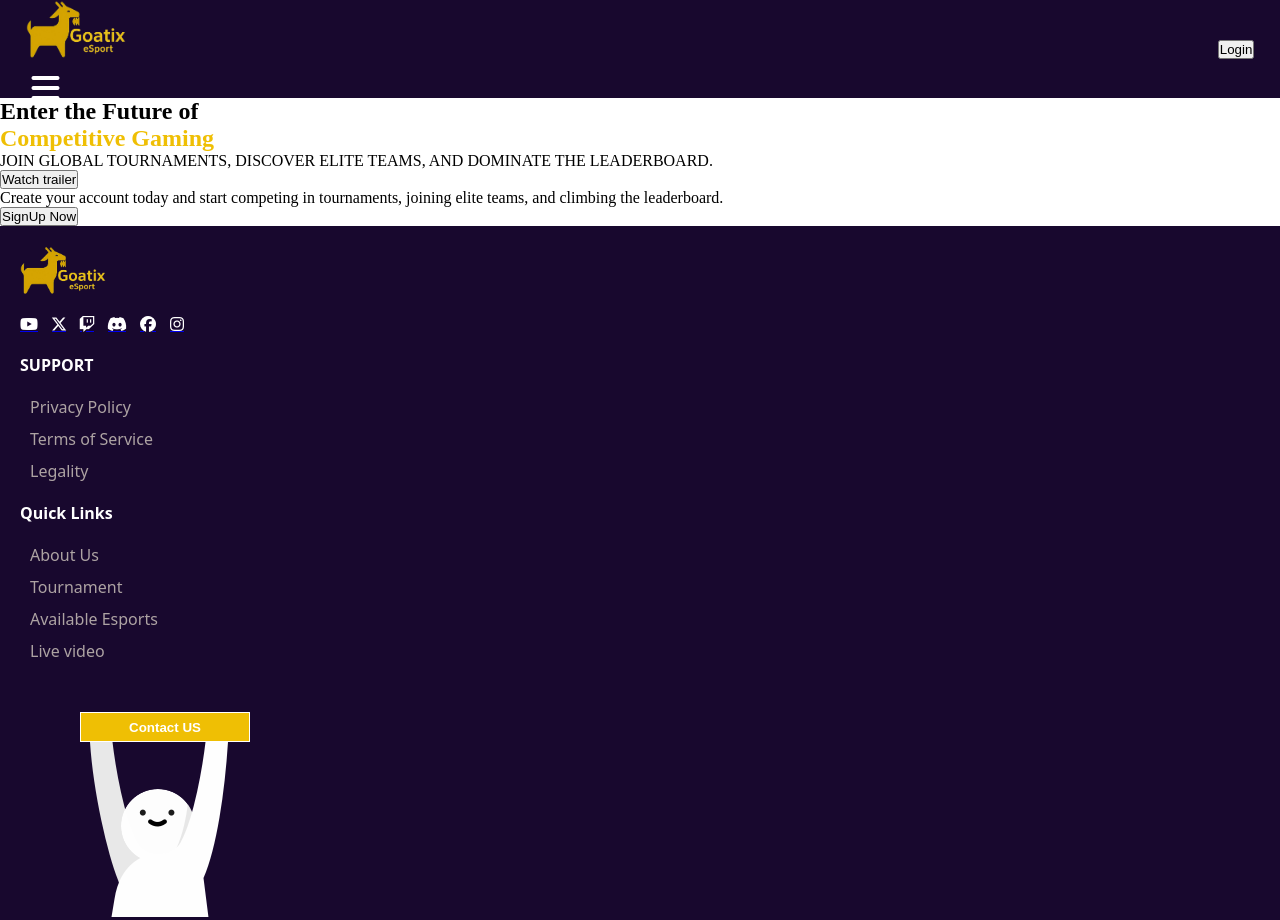
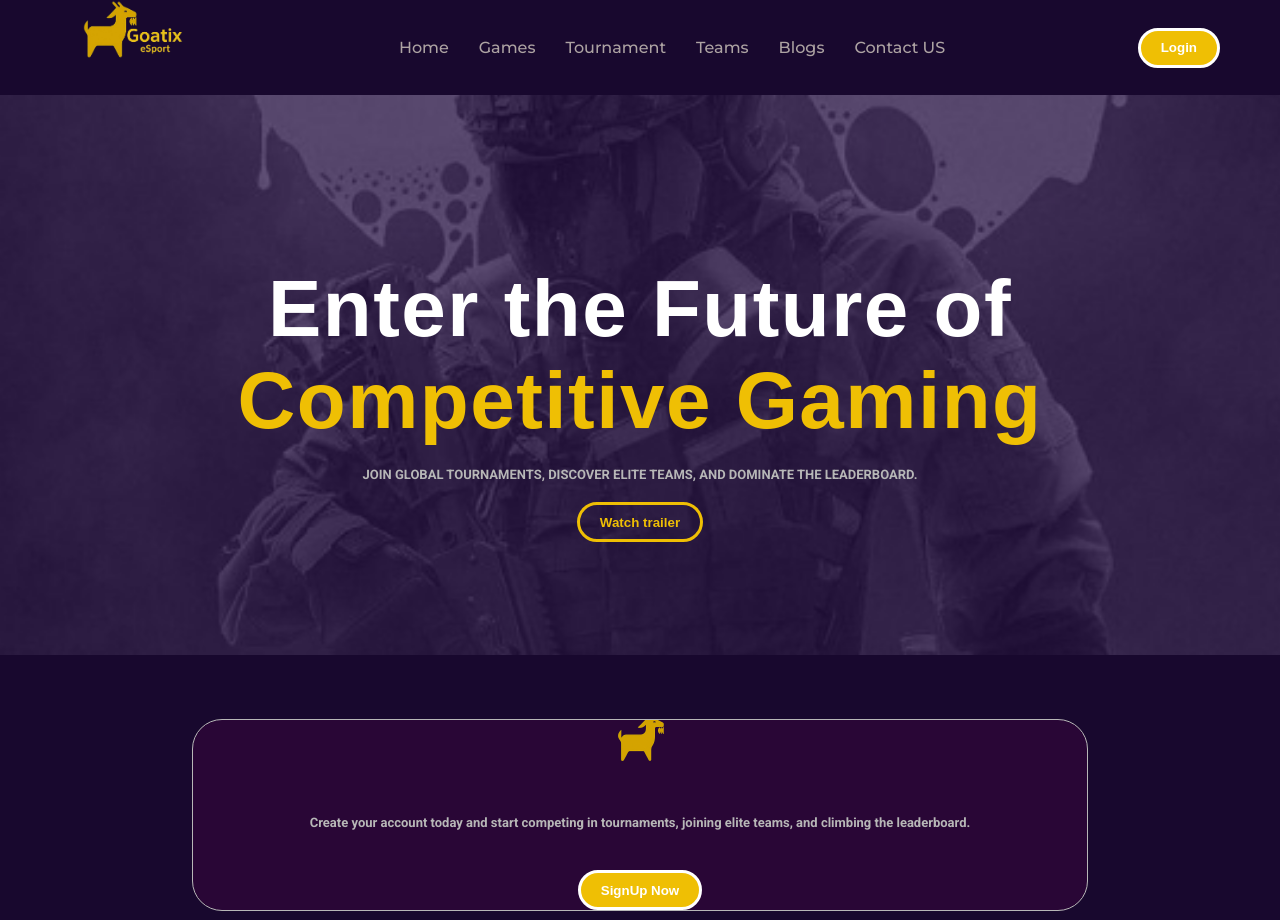
Before and after one commit to moijxbwlfjod-design/Brief-3, a plain HTML site: page pages/index.html in a window 1280 px wide. Shown: the top 920 px of the page. Drawn offline with Linux system fonts and the light colour scheme; a web font is replaced by a local one.

Commit message:
fix styles Home pages

```diff
--- a/style/style.css
+++ b/style/style.css
@@ -3,57 +3,216 @@
     padding: 0;
 }
 
-.navbar {
+body{
+    background-color: #18082E;
+}
+button{
+    cursor: pointer;
+}
+p{
+color: #B7B7B7;
+font-family: "Roboto", sans-serif;
+    font-weight: bold;
+    font-size: small;
+}
+/* HOME PAGE */
+.btn-primary button{
+    background-color: #EFBF04;
+    border: 3px solid #ffffff;
+    border-radius: 50px;
+    width: fit-content;
+    height: 5vh;
+    font-weight: bold;
+    padding: 2px 20px;
+    color: #ffffff;
+}
+.btn-second button{
+   background-color: transparent;
+   border: 3px solid #EFBF04;
+   border-radius: 50px;
+   height: 5vh;
+   padding: 2px 20px;
+   color: #EFBF04;
+   font-weight: bolder;
+}
+.navbar-mb{
     display: flex;
     flex-direction: row;
     justify-content: space-between;
     align-items: center;
     background: #18082E;
-    padding: 0 2%;
+    padding:  0 2%;
 }
 
-.nav-content a {}
-
-.nav-content {
+.nav-content , .nav-btn{
     display: none;
 }
 
+.hero {
+  background-image: url("/pages/img/Signupmobile.png");
+  object-fit:contain;
+  background-size: cover;
+  background-repeat: no-repeat;
+  background-position: center;
+  width: 100%;
+  height: 70vh;
+  display: flex;
+  align-items: center;
+  justify-content: center;
+  text-align: center;
+  position: relative;
 
-body {
-    background-color: #ffffff;
+}
+.hero-text{
+position: absolute;
+top: 30%;
+gap:20px;
+height: 30vh;
+display: flex;
+flex-direction: column;
+
+}
+.hero-text h1{
+color: white;
+font-family: "BBH Sans Bogle", sans-serif;
+
+  font-style: normal;
+  letter-spacing: 1.5px;
+}
+.hero-text p{
+
+}
+.signupNow{
+    height: 40vh;
+    width: 100%;
+    display: flex;
+    justify-content: center;
+    align-items: center;
+    padding: 5% 0;
+
+}
+.logoS{
+    background-image: url("/pages/img/logo2.png");
+    height: 10vh;
+    width: 15vw;
+    object-fit: cover;
+    background-size:cover;
+    background-repeat: no-repeat;
+        background-position: center;
+
+
+}
+.signupNow-card{
+background-color: #290636;
+border: 1px solid #B7B7B7;
+width: 70%;
+border-radius: 30px;
+display: flex;
+flex-direction: column;
+justify-content: center;
+align-items: center;
+height:100%;
+gap: 5vh;
+text-align: center;
+}
+.signupNow-txt{
+    height: fit-content;
 }
 
-.footer {
+
+@media screen and (min-width: 769px) {
+  .open-menu,
+  .close-menu {
+    display: none;
+  }
+
+  .navbar {
+    display: flex;
+    align-items: center;
+    justify-content: space-between;
+    padding: 0 60px;
+    background-color: #18082E;
+
+  }
+
+
+  .nav-content {
+    display: flex;
+    flex-direction: row;
+    align-items: center;
+    justify-content: center;
+    width: 100%;
+  }
+
+.nav-btn{
+    display: flex;
+    justify-content: flex-end;
+    align-items: center;
+}
+    .nav-content ul {
+    display: flex;
+    flex-direction: row;
+    align-items: center;
+    gap: 30px;
+    list-style: none;
+    margin: 0;
+    padding: 0;
+  }
+  .nav-content a {
+    text-decoration: none;
+    color:#ada3a3;
+    font-size: 1rem;
+    font-weight: 500;
+    font-family: "Montserrat", sans-serif;
+
+  }
+
+.hero h1{
+    font-size: 80px;
+}
+}
+/* HOME PAGE */
+/* FOOTER */
+.footer{
     color: #ffffff;
     background-color: #18082E;
     display: flex;
     flex-direction: column;
     padding: 20px;
     justify-content: space-between;
+    height: 100%;
+    width: auto;
 }
 
-.logo img {
+.logo{
+    text-decoration: none;
+    margin-bottom: 15px;
+}
+.logo img{
     height: 50px;
     display: flex;
     justify-content: center;
     margin-bottom: 20px;
 }
-
-.logo i {
+.logo i{
     color: #ffffff;
     display: inline;
     justify-content: space-between;
     margin-right: 10px;
+    text-decoration: none;
+}
+.links{
+    display: flex;
+    flex-wrap: wrap;
+    justify-content: space-evenly;
 }
 
-
-.links h4 {
-    font-family: system-ui, -apple-system, BlinkMacSystemFont, 'Segoe UI', Roboto, Oxygen, Ubuntu, Cantarell, 'Open Sans', 'Helvetica Neue', sans-serif;
+.links h4{
+    font-family:  system-ui, -apple-system, BlinkMacSystemFont, 'Segoe UI', Roboto, Oxygen, Ubuntu, Cantarell, 'Open Sans', 'Helvetica Neue', sans-serif;
     display: flex;
     margin: 20px 0px;
 }
-
-.links a {
+.links a{
     text-decoration: none;
     color: #ada3a3;
     font-family: system-ui, -apple-system, BlinkMacSystemFont, 'Segoe UI', Roboto, Oxygen, Ubuntu, Cantarell, 'Open Sans', 'Helvetica Neue', sans-serif;
@@ -61,21 +220,17 @@ body {
     margin: 10px 10px;
 
 }
-
-.links li {
+.links li{
     list-style-type: none;
 }
-
-.link-txt {
+.link-txt{
     display: block;
 }
-
-.link-txt img {
+.link-txt img{
     margin: 0 0 50px 70px;
 
 }
-
-.link-txt button {
+.link-txt button{
     display: flex;
     background-color: #EFBF04;
     color: #ffffff;
@@ -85,7 +240,7 @@ body {
     height: 30px;
     justify-content: center;
     align-items: center;
-    margin: 50px 0 0 60px;
+    margin: 7px 0 0px 55px
 }
 .copyright {
     display: flex;
@@ -95,6 +250,7 @@ body {
     font-size: smaller;
 }
 
+/* footer */
 
 /* Sing up start */
 
```
